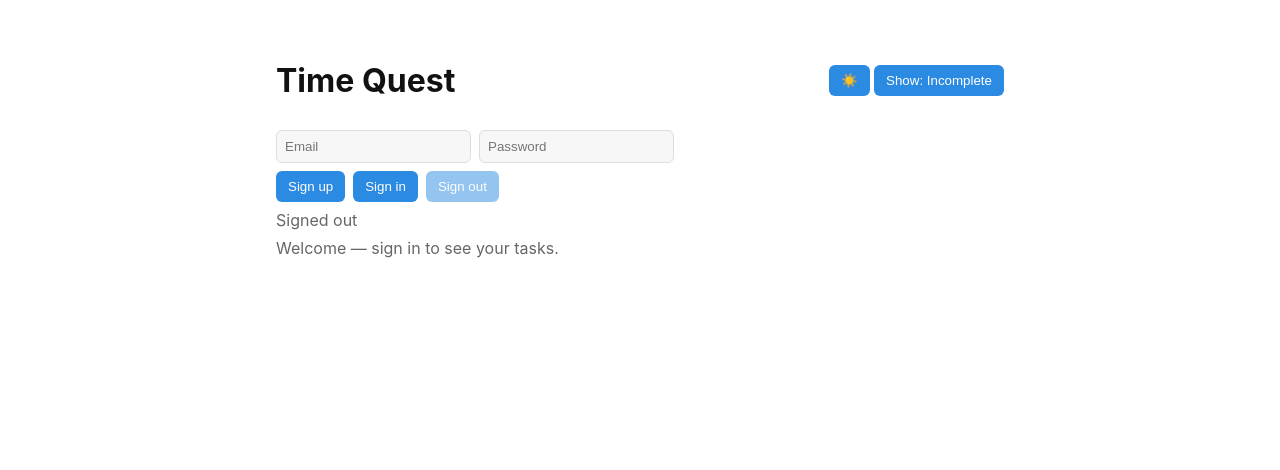
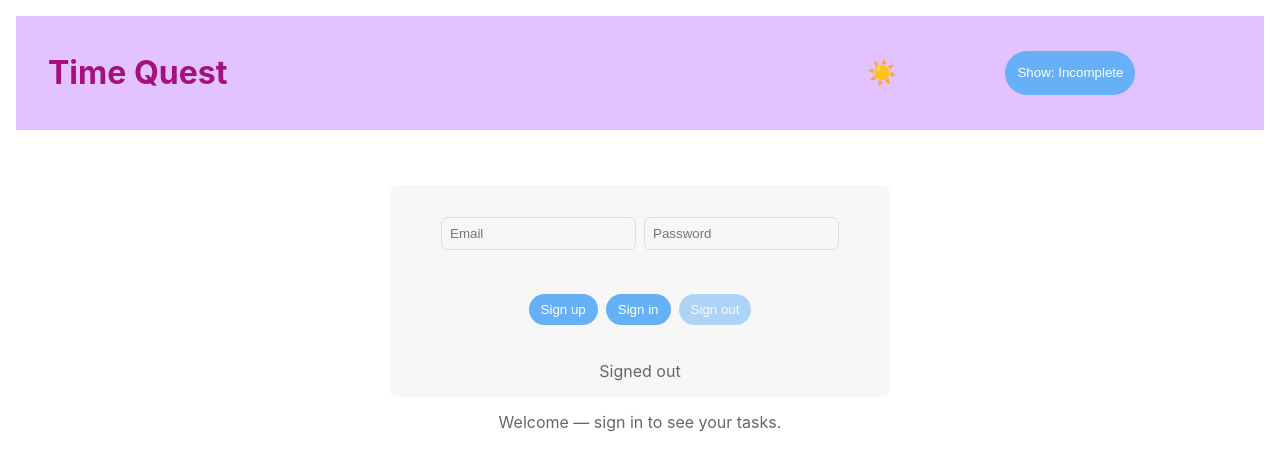
Before and after one commit to DCPenguin73/time_managment, a plain HTML site: page public/index.html in a window 1280 px wide. Drawn offline with Linux system fonts and the light colour scheme; no server answers.

Commit message:
Update styles.css

```diff
--- a/public/styles.css
+++ b/public/styles.css
@@ -1,17 +1,17 @@
 :root {
   --bg: #ffffff;
   --card: #f7f7f8;
-  --text: #111;
+  --text: #a51080;
   --muted: #666;
-  --accent: #2b8ae2;
+  --accent: #65b0f7;
 }
 
 [data-theme="dark"] {
   --bg: #0f1115;
-  --card: #15181c;
-  --text: #e6eef6;
-  --muted: #9aa4b2;
-  --accent: #66a9ff;
+  --card: black ;
+  --text: #a51080;
+  --muted: white;
+  --accent: #65b0f7;
 }
 
 * {
@@ -21,28 +21,61 @@
 body {
   margin: 0;
   font-family: Inter, system-ui, -apple-system, "Segoe UI", Roboto, "Helvetica Neue", Arial;
-  background: var(--bg);
+  background-color:white;
   color: var(--text);
   min-height: 100vh;
+
+  text-align: center;
 }
 
 .container {
-  max-width: 760px;
-  margin: 24px auto;
+ /* margin: 24px auto;*/
   padding: 16px;
+
 }
+
 
 header {
   display: flex;
   justify-content: space-between;
   align-items: center;
   gap: 12px;
+  background-color:  #e2c2ff;
+  padding: 1rem 2rem;
+}
+#header_buttons {
+  display: flex;
+  justify-content: space-evenly;
+  align-items: right;
+  width: 40%;
+
 }
 
+.theme-btn {
+  font-size: 1.5rem;
+  background: none;
+  border: none;
+  cursor: pointer;
+}
+
+#auth{
+  display: flex;
+  justify-self: center;
+  flex-direction: column;
+  align-items: center;
+  gap: 12px;
+  padding: 16px;
+  background-color: var(--card);
+  border-radius: 8px;
+  margin: 15px;
+  margin-top: 55px;
+  width: 500px;
+}
 .auth-row {
   display: flex;
   gap: 8px;
-  margin: 8px 0;
+  margin: 16px 0;
+  justify-content: space-around;
 }
 
 input[type="text"],
@@ -60,7 +93,7 @@ select {
 
 button {
   padding: 8px 12px;
-  border-radius: 6px;
+  border-radius: 1.5rem;
   border: none;
   background: var(--accent);
   color: #fff;
@@ -68,6 +101,10 @@ button {
   white-space: nowrap;
 }
 
+button:hover {
+  background: #0b395f;
+  scale: 1.05;
+}
 button[disabled] {
   opacity: 0.5;
   cursor: default;
@@ -226,3 +263,15 @@ button[disabled] {
   transform: translateY(-50%);
   transition: left 0.4s ease;
 }
+
+#task_list_section {
+  display: flex;
+  justify-self: center;
+  align-items: center;
+  gap: 12px;
+  padding: 16px;
+  background-color: var(--card);
+  border-radius: 8px;
+  margin: 15px;
+  margin-top: 55px;
+}
```
